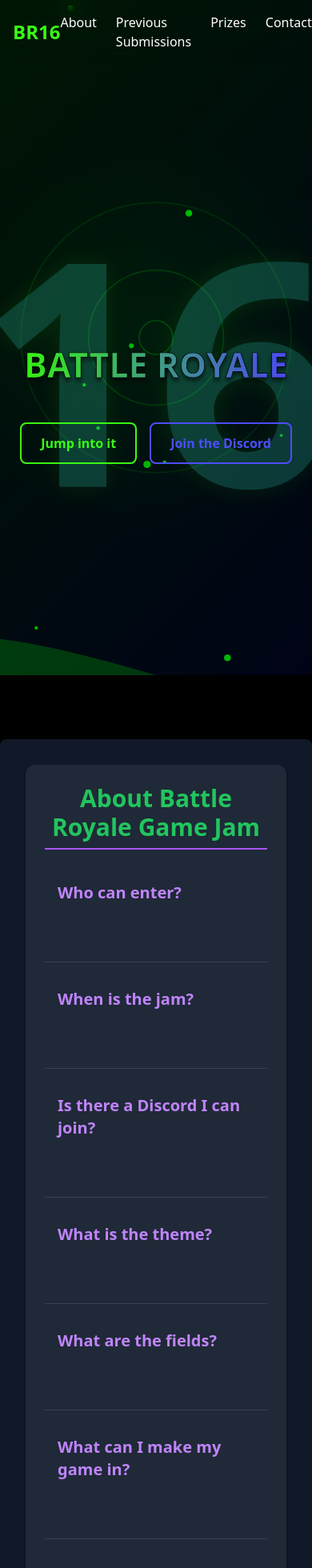
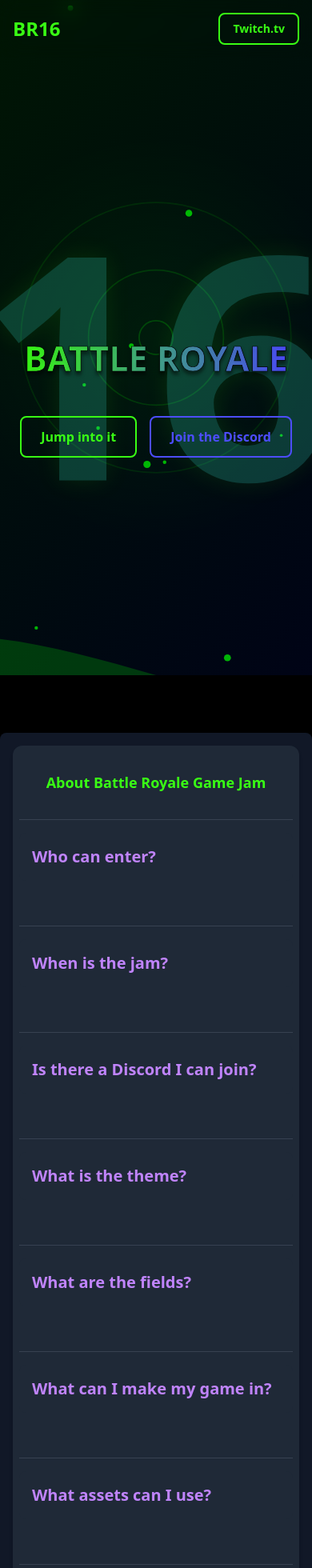
Before and after one commit to ieee-uottawa/battle-royale, a React (Vite) app: page / in a window 390 px wide. Shown: the top 1960 px of the page at 80% size. Built offline with nearby package versions, Linux system fonts and the light colour scheme.

Commit message:
fix: responsive mobile view

```diff
--- a/src/components/About.tsx
+++ b/src/components/About.tsx
@@ -67,11 +67,12 @@ const AboutSection = () => {
   ];
 
   return (
-    <div className="bg-gray-900 text-gray-300 p-8 rounded-lg shadow-lg max-w-4xl mx-auto relative z-10">
-      <div className="bg-gray-800 p-6 rounded-xl shadow-md">
-        <h2 className="text-3xl font-bold text-green-500 border-b-2 border-purple-500 pb-2 mb-6 text-center">
+    <div className="bg-gray-900 text-gray-300 p-4 md:p-8 rounded-lg shadow-lg max-w-4xl mx-auto relative z-10">
+      <div className="bg-gray-800 p-2 md:p-6 rounded-xl shadow-md pt-8">
+        <h2 className="text-lg md:text-3xl font-bold text-neon-green pb-2 mb-6 text-center">
           About Battle Royale Game Jam
         </h2>
+        <hr className="border-t border-gray-700 my-4" />
         {faqData.map((item, index) => (
           <React.Fragment key={index}>
             <AccordionItem question={item.question} answer={item.answer} />
--- a/src/components/Contact.tsx
+++ b/src/components/Contact.tsx
@@ -13,13 +13,14 @@ const ContactSection: React.FC = () => {
   return (
     <div
       id="previous-submissions"
-      className="bg-gray-900 text-gray-300 p-8 rounded-lg shadow-lg max-w-4xl mx-auto relative mt-16"
+      className="bg-gray-900 text-gray-300 p-4 md:p-8 rounded-lg shadow-lg max-w-4xl mx-auto relative mt-16"
     >
-      <div className="bg-gray-800 p-6 rounded-xl shadow-md py-16">
+      <div className="bg-gray-800 p-1 md:p-6 rounded-xl shadow-md py-16">
         <div className="container mx-auto px-4">
-          <h2 className="text-4xl font-bold text-center mb-12 text-neon-green">
+          <h2 className="text-lg md:text-3xl font-bold text-center mb-12 text-neon-green">
             Contact Us
           </h2>
+          <hr className="border-t border-gray-700 my-4" />
           <div className="bg-gray-900 p-6 rounded-lg shadow-lg w-full">
             <h3 className="text-2xl font-semibold mb-4 text-neon-blue">
               IEEE uOttawa
--- a/src/components/Hero.tsx
+++ b/src/components/Hero.tsx
@@ -54,7 +54,7 @@ export default function Hero() {
           <Button
             size="lg"
             variant="outline"
-            className="border-neon-green text-neon-green hover:bg-neon-green hover:text-black"
+            className="border-neon-green text-neon-green hover:bg-neon-green hover:text-black px-2 md:px-4"
             onClick={() =>
               document
                 .getElementById("about")
@@ -66,7 +66,7 @@ export default function Hero() {
           <Button
             size="lg"
             variant="outline"
-            className="border-neon-blue text-neon-blue hover:bg-neon-blue hover:text-black"
+            className="border-neon-blue text-neon-blue hover:bg-neon-blue hover:text-black px-2 md:px-4"
             onClick={() => window.open("https://discord.gg/vFC4Cn49", "_blank")}
           >
             Join the Discord
--- a/src/components/Navbar.tsx
+++ b/src/components/Navbar.tsx
@@ -7,7 +7,8 @@ export default function Navbar() {
         <a href="/" className="text-2xl font-bold text-neon-green">
           BR16
         </a>
-        <ul className="flex space-x-6">
+        <div className="hidden md:flex">
+          <ul className="space-x-6 flex">
             <li>
               <a
                 href="#about"
@@ -41,6 +42,7 @@ export default function Navbar() {
               </a>
             </li>
           </ul>
+        </div>
         <Button
           variant="outline"
           className="border-neon-green text-neon-green hover:bg-neon-green hover:text-black"
--- a/src/components/PreviousSubmissions.tsx
+++ b/src/components/PreviousSubmissions.tsx
@@ -30,13 +30,14 @@ const PreviousSubmissions: React.FC = () => {
   return (
     <div
       id="previous-submissions"
-      className="bg-gray-900 text-gray-300 p-8 rounded-lg shadow-lg max-w-4xl mx-auto relative mt-16"
+      className="bg-gray-900 text-gray-300 p-4 md:p-8 rounded-lg shadow-lg max-w-4xl mx-auto relative mt-16"
     >
-      <div className="bg-gray-800 p-6 rounded-xl shadow-md py-16">
+      <div className="bg-gray-800 p1 md:p-6 rounded-xl shadow-md py-16">
         <div className="container mx-auto px-4">
-          <h2 className="text-4xl font-bold text-center mb-8 text-neon-green">
+          <h2 className="text-lg md:text-3xl font-bold text-center mb-8 text-neon-green">
             Previous Submissions (BR14)
           </h2>
+          <hr className="border-t border-gray-700 my-4" />
           <p className="text-center text-lg mb-8 text-purple-500">
             These are the submissions from Game Jam portion of the event.
           </p>
--- a/src/components/Prizes.tsx
+++ b/src/components/Prizes.tsx
@@ -64,12 +64,13 @@ const Prizes: React.FC = () => {
   ];
 
   return (
-    <div className="bg-gray-900 text-gray-300 p-8 rounded-lg shadow-lg max-w-4xl mx-auto relative z-10 mt-16">
-      <div className="bg-gray-800 p-6 rounded-xl shadow-md">
+    <div className="bg-gray-900 text-gray-300 p-4 md:p-8 rounded-lg shadow-lg max-w-4xl mx-auto relative z-10 mt-16">
+      <div className="bg-gray-800 p-1 md:p-6 rounded-xl shadow-md">
         <div className="container mx-auto px-4 py-8">
-          <h2 className="text-4xl font-bold text-center mb-12 text-neon-green">
+          <h2 className="text-lg md:text-3xl font-bold text-center mb-12 text-neon-green">
             BR16 Prizes
           </h2>
+          <hr className="border-t border-gray-700 my-4" />
           <div className="flex md:flex-row justify-center items-end space-y-8 md:space-y-0 xl:space-x-8 space-x-2">
             {prizes.map((prize, index) => (
               <PrizeColumn key={index} {...prize} />
```
Lines whose indentation alone changed are shown as unchanged.
